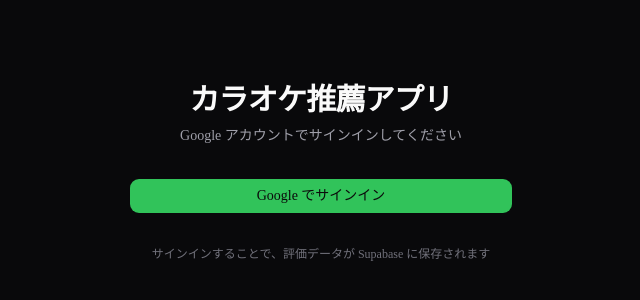
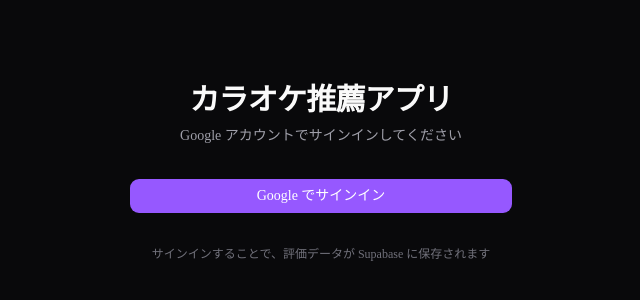
Before and after one commit to HirotoIkeda04/karaoke-recommender, a Next.js app: page /login in a window 1280 px wide. Shown: the part 228-528 px from the top of the page, without its empty margins (319-959 px from the left). Built offline with nearby package versions, Linux system fonts and the light colour scheme.

Commit message:
feat(theme): プライマリーカラーを紫 (#A855F7) に変更
Spotify 緑から紫系 (oklch(0.62 0.24 295)) に切り替え。ring / chart / sidebar-primary も紫スケールで統一。

```diff
--- a/src/app/globals.css
+++ b/src/app/globals.css
@@ -83,14 +83,14 @@
   --sidebar-ring: oklch(0.708 0 0);
 }
 
-/* Spotify-inspired dark palette
+/* Spotify-inspired dark palette + 紫プライマリー
  *   background  #121212  -> oklch(0.18 0 0)
  *   card        #181818  -> oklch(0.21 0 0)
  *   elevated    #282828  -> oklch(0.30 0 0)
  *   text        #FFFFFF  -> oklch(1 0 0)
  *   muted text  #B3B3B3  -> oklch(0.76 0 0)
- *   accent      #1DB954  -> oklch(0.72 0.19 148)
- *   accent hi   #1ED760  -> oklch(0.78 0.20 148)
+ *   primary     #A855F7  -> oklch(0.62 0.24 295)
+ *   primary hi  #C084FC  -> oklch(0.72 0.20 295)
  */
 .dark {
   --background: oklch(0.18 0 0);
@@ -99,8 +99,8 @@
   --card-foreground: oklch(1 0 0);
   --popover: oklch(0.24 0 0);
   --popover-foreground: oklch(1 0 0);
-  --primary: oklch(0.72 0.19 148);
-  --primary-foreground: oklch(0.15 0 0);
+  --primary: oklch(0.62 0.24 295);
+  --primary-foreground: oklch(1 0 0);
   --secondary: oklch(0.30 0 0);
   --secondary-foreground: oklch(1 0 0);
   --muted: oklch(0.24 0 0);
@@ -110,20 +110,20 @@
   --destructive: oklch(0.65 0.22 25);
   --border: oklch(1 0 0 / 10%);
   --input: oklch(1 0 0 / 14%);
-  --ring: oklch(0.72 0.19 148);
-  --chart-1: oklch(0.72 0.19 148);
-  --chart-2: oklch(0.78 0.20 148);
-  --chart-3: oklch(0.62 0.16 148);
-  --chart-4: oklch(0.50 0.12 148);
-  --chart-5: oklch(0.40 0.10 148);
+  --ring: oklch(0.62 0.24 295);
+  --chart-1: oklch(0.62 0.24 295);
+  --chart-2: oklch(0.72 0.20 295);
+  --chart-3: oklch(0.52 0.22 295);
+  --chart-4: oklch(0.42 0.18 295);
+  --chart-5: oklch(0.34 0.14 295);
   --sidebar: oklch(0.12 0 0);
   --sidebar-foreground: oklch(1 0 0);
-  --sidebar-primary: oklch(0.72 0.19 148);
-  --sidebar-primary-foreground: oklch(0.15 0 0);
+  --sidebar-primary: oklch(0.62 0.24 295);
+  --sidebar-primary-foreground: oklch(1 0 0);
   --sidebar-accent: oklch(0.24 0 0);
   --sidebar-accent-foreground: oklch(1 0 0);
   --sidebar-border: oklch(1 0 0 / 10%);
-  --sidebar-ring: oklch(0.72 0.19 148);
+  --sidebar-ring: oklch(0.62 0.24 295);
 }
 
 @layer base {
```
